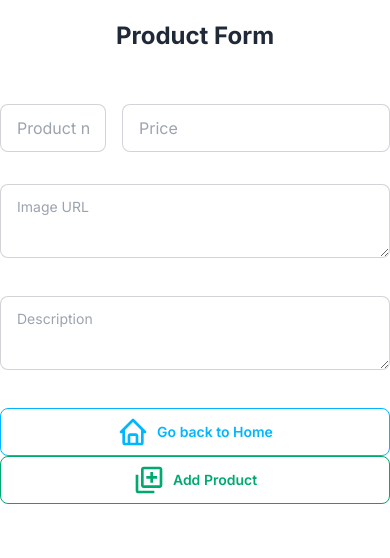
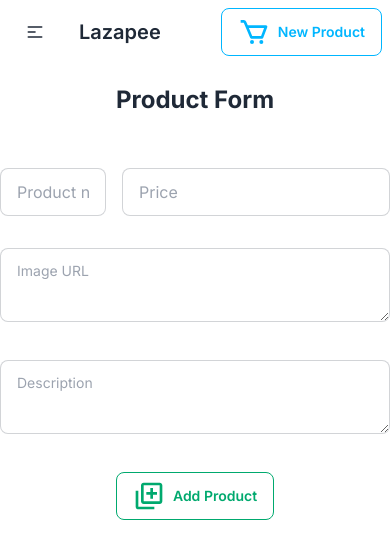
Before and after one commit to raymondtuazon/my-cart, a Next.js app: page /products in a window 390 px wide. Shown: the top 558 px of the page. Built offline with nearby package versions, Linux system fonts and the light colour scheme.

Commit message:
Update README.md

```diff
--- a/src/app/Actions/products.ts
+++ b/src/app/Actions/products.ts
@@ -21,6 +21,8 @@ export default async function addProduct(
       description: formData.get('description') as string,
     }
 
+    console.log(newProduct)
+
     const validatedFields = schema.safeParse(newProduct)
 
     // Return early if the form data is invalid
--- a/src/app/Components/ShopButton.tsx
+++ b/src/app/Components/AddProductButton.tsx
@@ -3,19 +3,16 @@
 import { BiCart } from 'react-icons/bi'
 import { useRouter } from 'next/navigation'
 
-export function ShopButton() {
+export function AddProductButton(props: { name: string }) {
   const router = useRouter()
   const redirectToPage = () => {
     router.push('/products')
   }
 
   return (
-    <button
-      className='btn btn-outline btn-info w-full'
-      onClick={redirectToPage}
-    >
+    <button className='btn btn-outline btn-info' onClick={redirectToPage}>
       <BiCart size='2rem' />
-      Create Products
+      {props.name}
     </button>
   )
 }
--- a/src/app/Components/ProductList.tsx
+++ b/src/app/Components/ProductList.tsx
@@ -30,6 +30,8 @@ const ProductList: React.FC<ProductListProps> = ({ products }) => {
           </tr>
         </thead>
         <tbody>
+          {optimisticProducts.length ? (
+            <>
               {optimisticProducts.map((product) => (
                 <ProductRow
                   key={product.id}
@@ -37,6 +39,14 @@ const ProductList: React.FC<ProductListProps> = ({ products }) => {
                   removeOptimisticProduct={removeOptimisticProduct}
                 />
               ))}
+            </>
+          ) : (
+            <tr>
+              <td colSpan={5} className='text-center'>
+                No products available
+              </td>
+            </tr>
+          )}
         </tbody>
       </table>
     </div>
--- a/src/app/Helpers/Products.ts
+++ b/src/app/Helpers/Products.ts
@@ -26,6 +26,8 @@ const getProducts = async (): Promise<ProductResponse> => {
 const createProduct = async (data: Partial<IProduct>): Promise<void> => {
   try {
     const token = await generateAccessToken()
+
+    console.log(data)
 
     await baseApi.post('/items/products', data, {
       headers: {
--- a/src/app/layout.tsx
+++ b/src/app/layout.tsx
@@ -1,6 +1,7 @@
 import type { Metadata } from 'next'
 import { Inter } from 'next/font/google'
 import './globals.css'
+import { AddProductButton } from '@/app/Components/AddProductButton'
 
 const inter = Inter({ subsets: ['latin'] })
 
@@ -16,7 +17,41 @@ export default function RootLayout({
 }>) {
   return (
     <html lang='en'>
-      <body className={inter.className}>{children}</body>
+      <body className={inter.className}>
+        <div className='navbar bg-base-100'>
+          <div className='navbar-start'>
+            <div className='dropdown'>
+              <div
+                tabIndex={0}
+                role='button'
+                className='btn btn-ghost lg:hidden'
+              >
+                <svg
+                  xmlns='http://www.w3.org/2000/svg'
+                  className='h-5 w-5'
+                  fill='none'
+                  viewBox='0 0 24 24'
+                  stroke='currentColor'
+                >
+                  <path
+                    strokeLinecap='round'
+                    strokeLinejoin='round'
+                    strokeWidth='2'
+                    d='M4 6h16M4 12h8m-8 6h16'
+                  />
+                </svg>
+              </div>
+            </div>
+            <a className='btn btn-ghost text-xl' href='/'>
+              Lazapee
+            </a>
+          </div>
+          <div className='navbar-end'>
+            <AddProductButton className='mt-10' name='New Product' />
+          </div>
+        </div>
+        {children}
+      </body>
     </html>
   )
 }
--- a/src/app/page.tsx
+++ b/src/app/page.tsx
@@ -1,4 +1,3 @@
-import { ShopButton } from '@/app/components/ShopButton'
 import { getProducts } from '@/app/Helpers/Products'
 import ProductList from '@/app/components/ProductList'
 
@@ -7,14 +6,10 @@ export default async function Home() {
   const products = await getProducts()
 
   return (
-    <main className='max-w-4xl mx-auto mt-4'>
-      <div className='text-center my-5 flex flex-col gap-4'>
-        <h1 className='text-2xl font-bold'>Lazapee</h1>
-      </div>
-
-      <ProductList products={products} />
-
-      <ShopButton className='mt-10' />
-    </main>
+    <>
+      <main className='max-w-4xl mx-auto mt-4'>
+        <ProductList products={products} />
+      </main>
+    </>
   )
 }
--- a/src/app/products/submit-button.tsx
+++ b/src/app/products/SubmitProductButton.tsx
@@ -3,13 +3,13 @@
 import { BiAddToQueue } from 'react-icons/bi'
 import { useFormStatus } from 'react-dom'
 
-export function SubmitButton(props: { name: string }) {
+export function SubmitProductButton(props: { name: string }) {
   const { pending } = useFormStatus()
 
   return (
     <button
       type='submit'
-      className='btn btn-outline btn-success w-full'
+      className='btn btn-outline btn-success'
       disabled={pending}
     >
       <BiAddToQueue size='2rem' />
--- a/src/app/products/form.tsx
+++ b/src/app/products/form.tsx
@@ -4,8 +4,7 @@ import { useFormState } from 'react-dom'
 import { StandardResponse } from '@/app/Helpers/Responses'
 import { useEffect, useRef } from 'react'
 import addProduct from '@/app/actions/products'
-import { SubmitButton } from '@/app/products/submit-button'
-import { HomeButton } from '@/app/Components/HomeButton'
+import { SubmitProductButton } from '@/app/products/SubmitProductButton'
 
 const initialState: StandardResponse = {
   success: false,
@@ -95,9 +94,8 @@ export default function ProductForm() {
         )}
       </div>
 
-      <div className='mb-4 col-span-2'>
-        <HomeButton name='Go back to Home' />
-        <SubmitButton name='Add Product' />
+      <div className='mb-4 col-span-2 text-center'>
+        <SubmitProductButton name='Add Product' />
       </div>
     </form>
   )
```
Also changed, not shown: 1 other file (tests, documents, lock files or other folders). Lines whose indentation alone changed are shown as unchanged.
